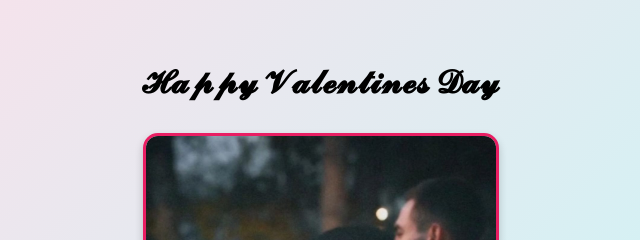
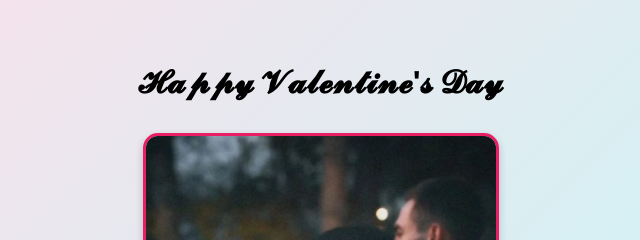
Before and after one commit to 2kox/LOVE, a plain HTML site: page index.html in a window 1280 px wide. Shown: the top 240 px of the page, 319-959 px from the left. Drawn offline with Linux system fonts and the light colour scheme.

Commit message:
Update index.html

```diff
--- a/index.html
+++ b/index.html
@@ -71,7 +71,7 @@
 </head>
 <body>
   <div class="container">
-    <h1> 𝓗𝓪𝓹𝓹𝔂   𝓥𝓪𝓵𝓮𝓷𝓽𝓲𝓷𝓮𝓼   𝓓𝓪𝔂  </h1>
+    <h1> 𝓗𝓪𝓹𝓹𝔂   𝓥𝓪𝓵𝓮𝓷𝓽𝓲𝓷𝓮'𝓼   𝓓𝓪𝔂  </h1>
     <div class="card">
       <img src="your-image.jpg" alt="صورة رومانسية">
       <div class="text-content">
```
